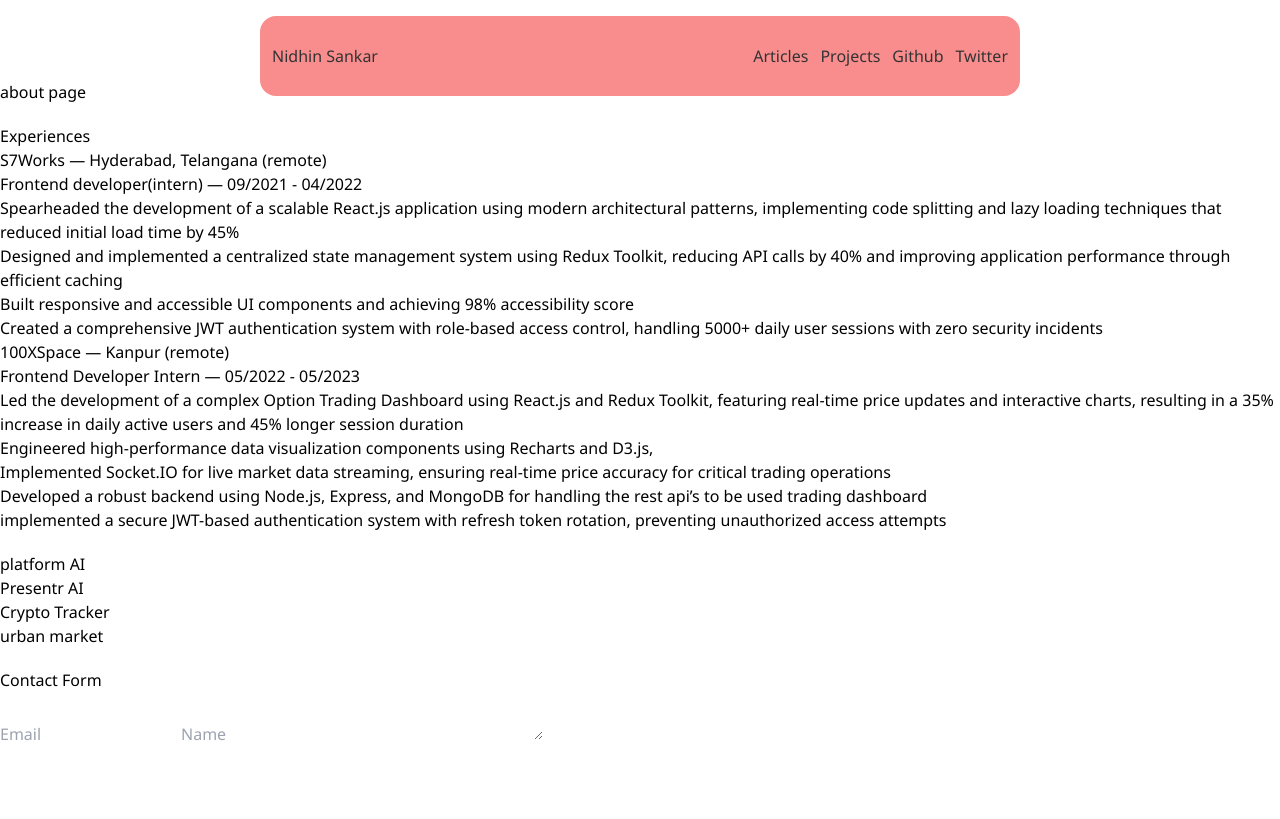
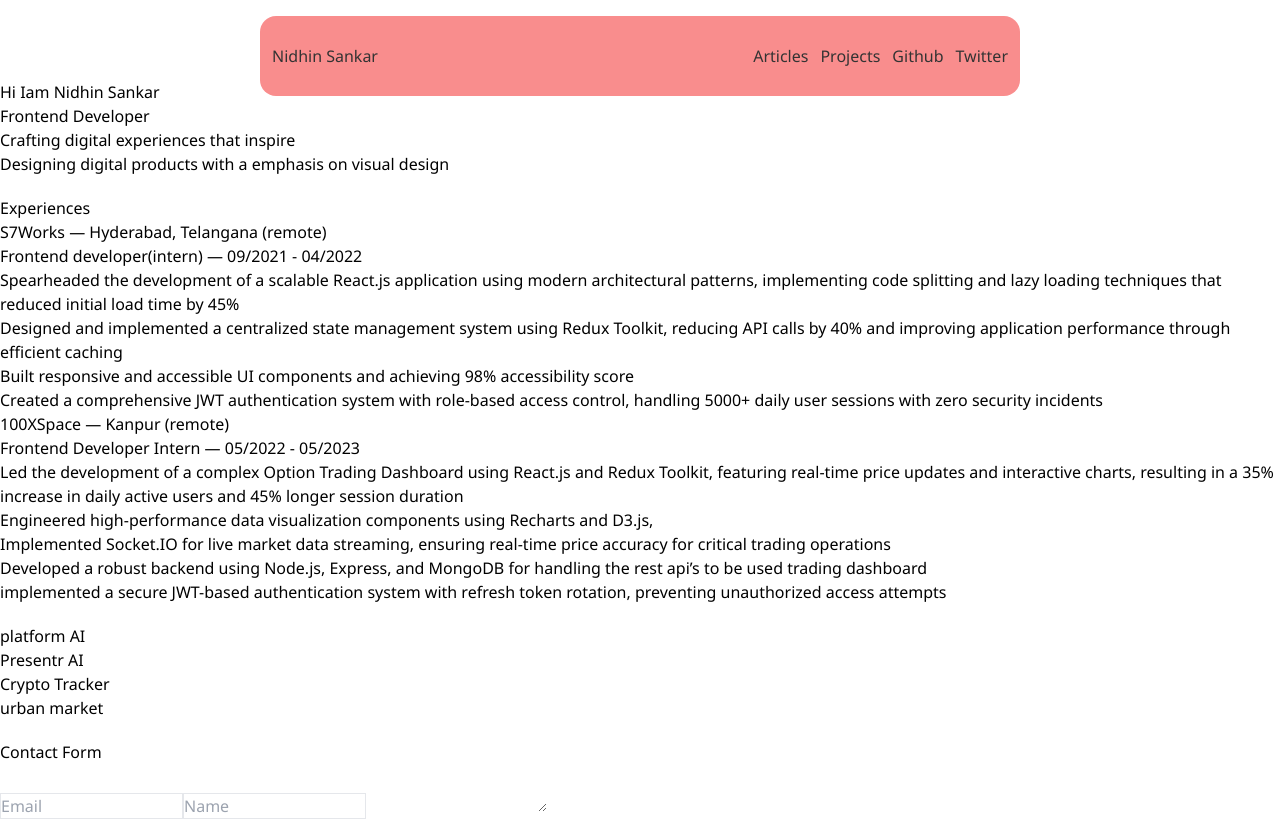
Before and after one commit to nidhinsankar/portfolio, a Next.js app: page / in a window 1280 px wide. Built offline with nearby package versions, Linux system fonts and the light colour scheme.

Commit message:
code refactor in projectsmabout,contact-form

```diff
--- a/app/projects/page.tsx
+++ b/app/projects/page.tsx
@@ -1,3 +1,15 @@
+const data = [
+  {
+    project_name: "Platform-ai",
+    github_link: "http://github.com/nidhinsankar/platform-ai",
+    website_url: "http://platform-ai.vercel.app",
+  },
+  {
+    project_name: "Crypto-tracker",
+    github_link: "http://github.com/nidhinsankar/crypto-tracker",
+    website_url: "http://crypto-tracker.com",
+  },
+];
 export default function ProjectsPage() {
   return <div>Projects page</div>;
 }
--- a/components/about.tsx
+++ b/components/about.tsx
@@ -1,4 +1,11 @@
 const About = () => {
-  return <div>about page</div>;
+  return (
+    <div>
+      <h2>Hi Iam Nidhin Sankar</h2>
+      <h2>Frontend Developer</h2>
+      <h3>Crafting digital experiences that inspire</h3>
+      <p>Designing digital products with a emphasis on visual design</p>
+    </div>
+  );
 };
 export default About;
--- a/components/contact-form.tsx
+++ b/components/contact-form.tsx
@@ -8,12 +8,14 @@ const ContactForm = () => {
           name="viewer-email"
           id="viewer-email"
           placeholder="Email"
+          className="border"
         />
         <input
           type="text"
           name="viewer-name"
           id="viewer-name"
           placeholder="Name"
+          className="border"
         />
         <textarea name="message-content" id="message-content"></textarea>
       </form>
```
